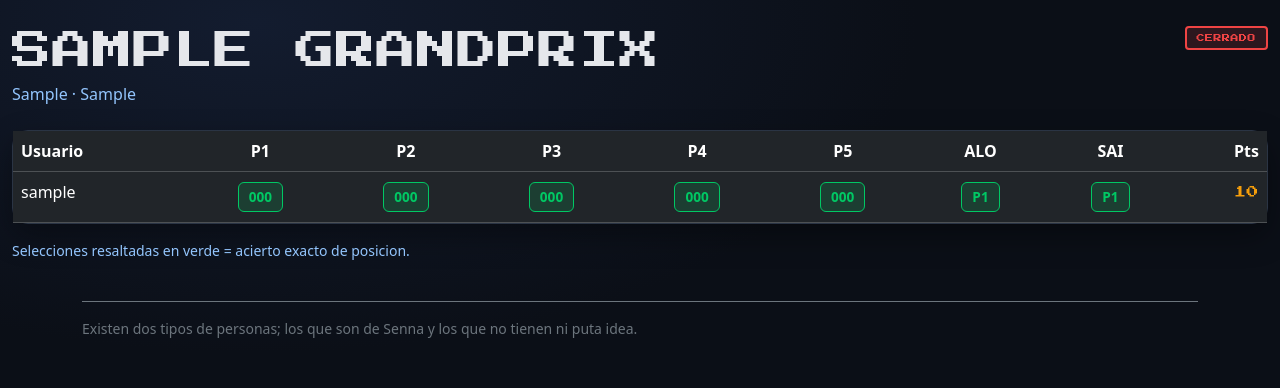
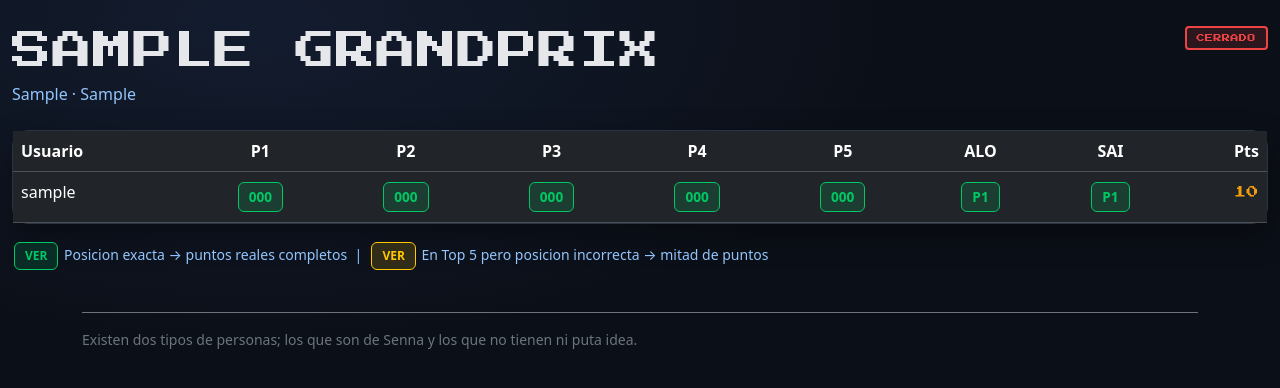
Before and after one commit to eeguskiza/f1-races, a Django app: page /porras/ in a window 1280 px wide. Shown: the part 57-445 px from the top of the page. Run offline with Django 5.2, Linux system fonts and the light colour scheme; tables that the repository leaves empty hold one stand-in row (values such as "Sample post"); data that the repository does not hold is empty; parts of the project's set-up code (start-up, migrations or seed data) failed here and were passed over.

Commit message:
Mas Arreglos

```diff
--- a/predictions/views.py
+++ b/predictions/views.py
@@ -157,11 +157,16 @@ def race_detail(request, slug):
                 rank = i + 1
             ranked_picks.append((rank, pick))
 
+    result_top5_ids = set()
+    if gp.has_results:
+        result_top5_ids = {gp.result_p1_id, gp.result_p2_id, gp.result_p3_id, gp.result_p4_id, gp.result_p5_id}
+
     return render(request, "predictions/race_detail.html", {
         "gp": gp,
         "sessions": sessions,
         "user_prediction": user_prediction,
         "ranked_picks": ranked_picks,
+        "result_top5_ids": result_top5_ids,
     })
 
 
@@ -218,10 +223,14 @@ def porras(request):
 
     # Show current race until 48h after the GP, then switch to next one
     gp = None
+    switch_at = None
     for g in GrandPrix.objects.prefetch_related("sessions").all():
         race_start = g.race_start_utc
         if race_start and race_start + timedelta(hours=48) > now:
             gp = g
+            if race_start < now:
+                # Race already happened, we're in the 48h window
+                switch_at = race_start + timedelta(hours=48)
             break
 
     # If all races are done (season finished), show the last one
@@ -236,9 +245,15 @@ def porras(request):
             .order_by("user__username")
         )
 
+    result_top5_ids = set()
+    if gp and gp.has_results:
+        result_top5_ids = {gp.result_p1_id, gp.result_p2_id, gp.result_p3_id, gp.result_p4_id, gp.result_p5_id}
+
     return render(request, "predictions/porras.html", {
         "gp": gp,
         "picks": picks,
+        "switch_at": switch_at,
+        "result_top5_ids": result_top5_ids,
     })
 
 
--- a/static/css/app.css
+++ b/static/css/app.css
@@ -613,6 +613,12 @@ body{
   color: #00c864;
   font-weight: bold;
 }
+.driver-chip.chip-near{
+  background: rgba(255,200,0,0.15);
+  border-color: #ffc800;
+  color: #ffc800;
+  font-weight: bold;
+}
 
 /* Form styling */
 .form-select, .form-control{
--- a/templates/predictions/porras.html
+++ b/templates/predictions/porras.html
@@ -26,6 +26,33 @@
     {% endif %}
   </div>
 </div>
+
+{% if switch_at %}
+<div class="card-dark p-3 mb-4 d-flex align-items-center gap-3">
+  <span class="text-muted small">Esta info cambia a la siguiente carrera en:</span>
+  <span class="pixel-title-sm text-accent" id="switch-countdown">--:--:--</span>
+</div>
+<script>
+(function(){
+  var target = new Date("{{ switch_at|date:'Y-m-d' }}T{{ switch_at|date:'H:i:s' }}Z");
+  function tick(){
+    var diff = target - new Date();
+    if(diff <= 0){ document.getElementById('switch-countdown').textContent = 'Cambiando...'; return; }
+    var d = Math.floor(diff/86400000);
+    var h = Math.floor((diff%86400000)/3600000);
+    var m = Math.floor((diff%3600000)/60000);
+    var s = Math.floor((diff%60000)/1000);
+    var txt = (d > 0 ? d + 'd ' : '') +
+              String(h).padStart(2,'0') + ':' +
+              String(m).padStart(2,'0') + ':' +
+              String(s).padStart(2,'0');
+    document.getElementById('switch-countdown').textContent = txt;
+  }
+  tick();
+  setInterval(tick, 1000);
+})();
+</script>
+{% endif %}
 
 {% if not gp.is_locked and gp.deadline_utc %}
 <div class="card-dark p-4 mb-4 text-center">
@@ -87,19 +114,19 @@
 
           {% if gp.is_locked %}
           <td class="text-center">
-            <span class="driver-chip{% if gp.result_p1 == pick.p1 %} chip-hit{% endif %}">{{ pick.p1.code }}</span>
+            <span class="driver-chip{% if gp.result_p1 == pick.p1 %} chip-hit{% elif pick.p1.id in result_top5_ids %} chip-near{% endif %}">{{ pick.p1.code }}</span>
           </td>
           <td class="text-center">
-            <span class="driver-chip{% if gp.result_p2 == pick.p2 %} chip-hit{% endif %}">{{ pick.p2.code }}</span>
+            <span class="driver-chip{% if gp.result_p2 == pick.p2 %} chip-hit{% elif pick.p2.id in result_top5_ids %} chip-near{% endif %}">{{ pick.p2.code }}</span>
           </td>
           <td class="text-center">
-            <span class="driver-chip{% if gp.result_p3 == pick.p3 %} chip-hit{% endif %}">{{ pick.p3.code }}</span>
+            <span class="driver-chip{% if gp.result_p3 == pick.p3 %} chip-hit{% elif pick.p3.id in result_top5_ids %} chip-near{% endif %}">{{ pick.p3.code }}</span>
           </td>
           <td class="text-center">
-            <span class="driver-chip{% if gp.result_p4 == pick.p4 %} chip-hit{% endif %}">{{ pick.p4.code }}</span>
+            <span class="driver-chip{% if gp.result_p4 == pick.p4 %} chip-hit{% elif pick.p4.id in result_top5_ids %} chip-near{% endif %}">{{ pick.p4.code }}</span>
           </td>
           <td class="text-center">
-            <span class="driver-chip{% if gp.result_p5 == pick.p5 %} chip-hit{% endif %}">{{ pick.p5.code }}</span>
+            <span class="driver-chip{% if gp.result_p5 == pick.p5 %} chip-hit{% elif pick.p5.id in result_top5_ids %} chip-near{% endif %}">{{ pick.p5.code }}</span>
           </td>
           <td class="text-center">
             <span class="driver-chip{% if gp.result_alonso_pos == pick.alonso_pos_guess %} chip-hit{% endif %}">
@@ -135,7 +162,8 @@
 </div>
 
 <p class="text-muted small mt-3">
-  Selecciones resaltadas en verde = acierto exacto de posicion.
+  <span class="driver-chip chip-hit" style="font-size:0.75rem;">VER</span> Posicion exacta &rarr; puntos reales completos &nbsp;|&nbsp;
+  <span class="driver-chip chip-near" style="font-size:0.75rem;">VER</span> En Top 5 pero posicion incorrecta &rarr; mitad de puntos
 </p>
 
 {% else %}
```
Also changed, not shown: templates/predictions/leaderboard.html (+4 -3 lines), templates/predictions/race_detail.html (+9 -6 lines).
